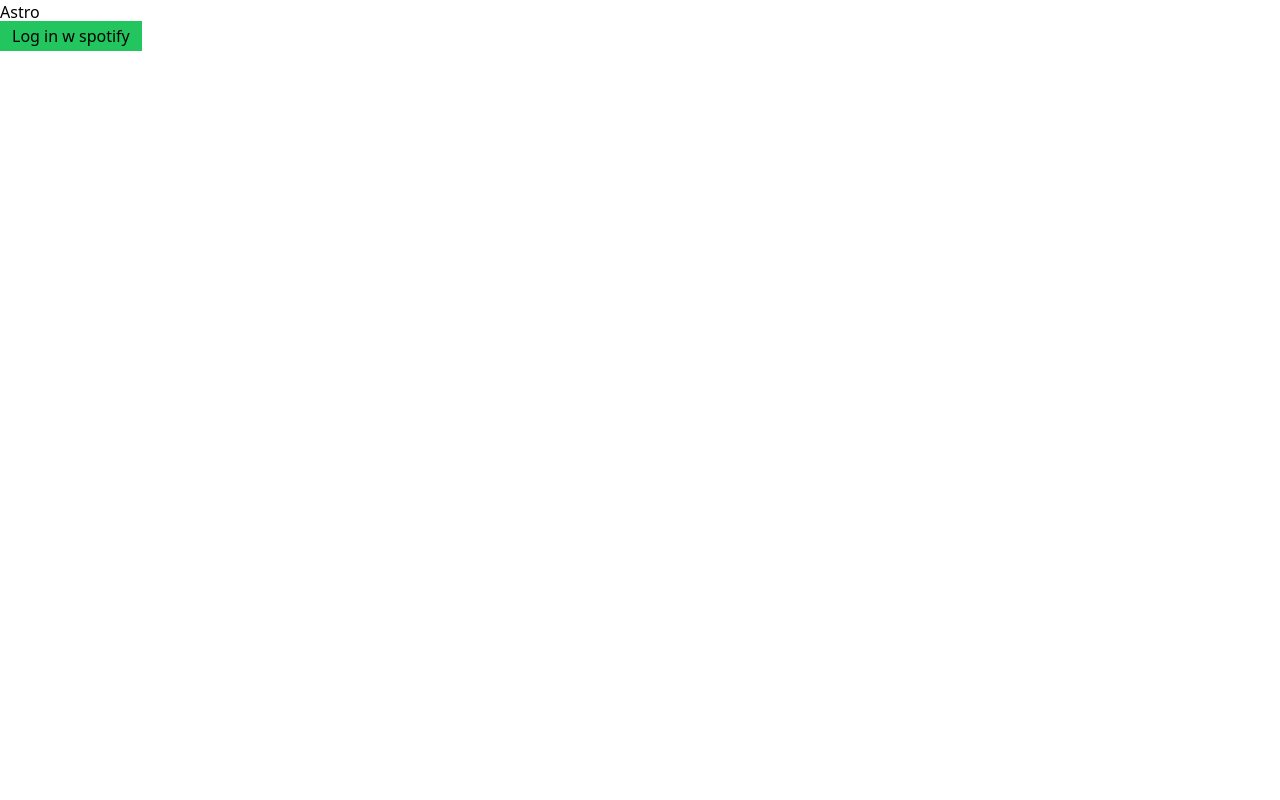
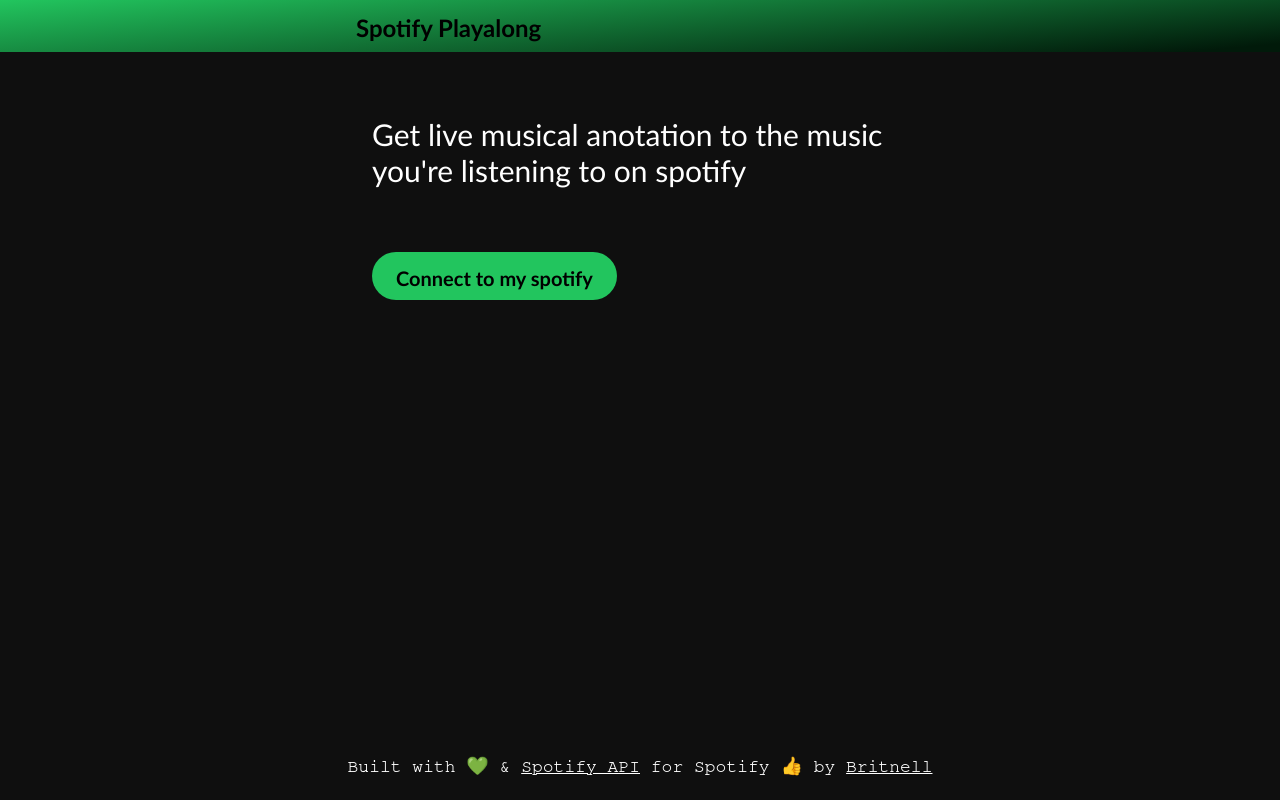
Before and after one commit to Britnell/playalong, an Astro site: page / in a window 1280 px wide. Built offline with nearby package versions, Linux system fonts and the light colour scheme; Astro itself is replaced by a stand-in of ours.

Commit message:
homepage

```diff
--- a/src/comp/styles.css
+++ b/src/comp/styles.css
@@ -1,6 +1,10 @@
 body {
-  background: hsl(240, 37%, 8%);
+  background: rgb(15, 15, 15);
   color: white;
+
+  font-family: ui-rounded, "Hiragino Maru Gothic ProN", Quicksand, Comfortaa,
+    Manjari, "Arial Rounded MT", "Arial Rounded MT Bold", Calibri,
+    source-sans-pro, sans-serif;
 }
 
 .row {
--- a/src/pages/index.astro
+++ b/src/pages/index.astro
@@ -1,5 +1,6 @@
 ---
 import { spotifyLoginURL } from "../lib/spotify";
+import "../comp/styles.css";
 ---
 
 <html lang="en">
@@ -8,12 +9,49 @@
     <link rel="icon" type="image/svg+xml" href="/favicon.svg" />
     <meta name="viewport" content="width=device-width" />
     <meta name="generator" content={Astro.generator} />
-    <title>Astro</title>
+    <title>Spotify Playalong</title>
   </head>
-  <body>
-    <h1>Astro</h1>
-    <a href={spotifyLoginURL} class="bg-green-500 px-3 py-1 text-black"
-      >Log in w spotify</a
-    >
+  <style>
+    header {
+      background: linear-gradient(355deg, rgb(1 26 10) 5%, rgb(34, 197, 94));
+    }
+    footer {
+      font-family: "Nimbus Mono PS", "Courier New", monospace;
+    }
+  </style>
+  <body class="">
+    <header class="pt-3 pb-2">
+      <div class="max-w-[600px] px-4 mx-auto text-black font-bold text-2xl">
+        Spotify Playalong
+      </div>
+    </header>
+    <main class="max-w-[600px] px-8 mx-auto pt-16">
+      <h1 class="text-3xl">
+        Get live musical anotation to the music you're listening to on spotify
+      </h1>
+      <div class="mt-16">
+        <a
+          href={spotifyLoginURL}
+          class="inline-block px-6 pt-3 pb-2 rounded-full text-xl font-bold bg-green-500 text-black"
+          >Connect to my spotify</a
+        >
+      </div>
+    </main>
+    <footer class="text-lg text-center fixed bottom-0 w-full text-balance pb-4">
+      Built with 💚 & <a
+        class="underline"
+        href="https://developer.spotify.com/"
+        target="_blank"
+        rel="noopener noreferrer">Spotify API</a
+      > for Spotify 👍 by
+      <a
+        class="underline"
+        href="https://github.dev/Britnell/playalong"
+        target="_blank"
+        rel="noopener noreferrer"
+      >
+        Britnell
+      </a>
+    </footer>
   </body>
 </html>
```
